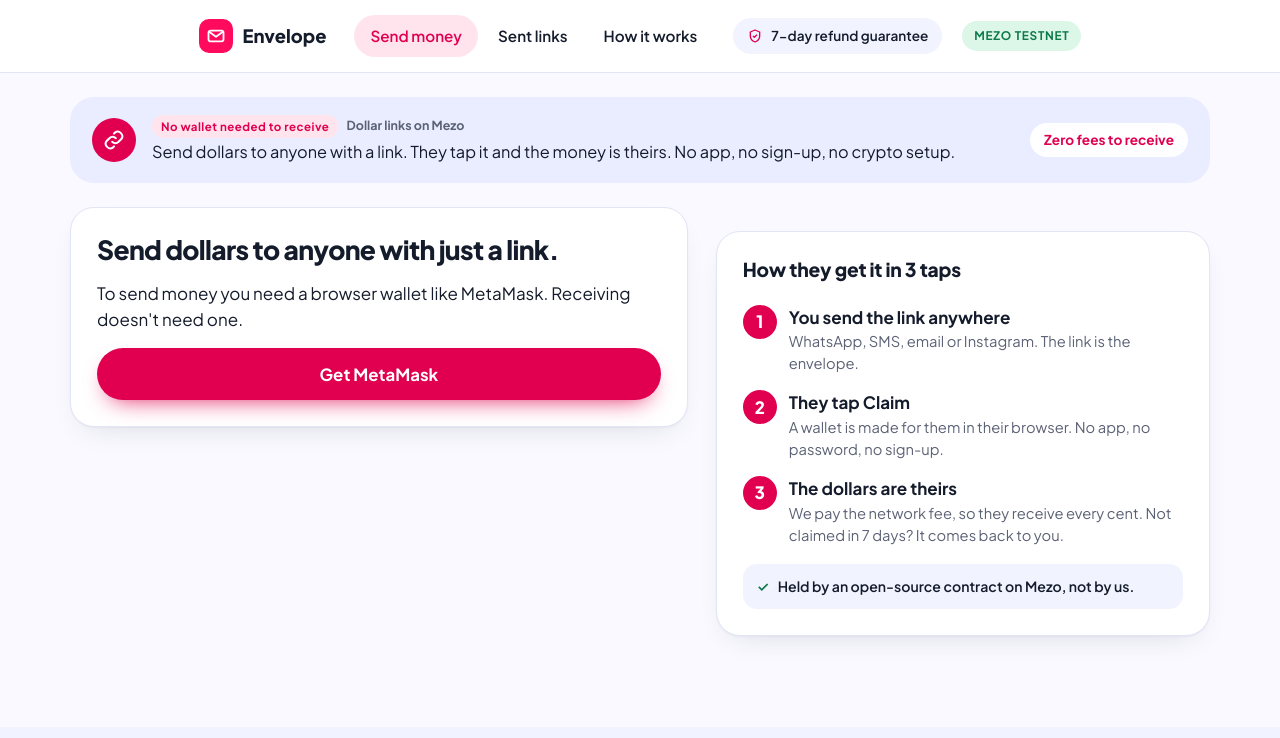
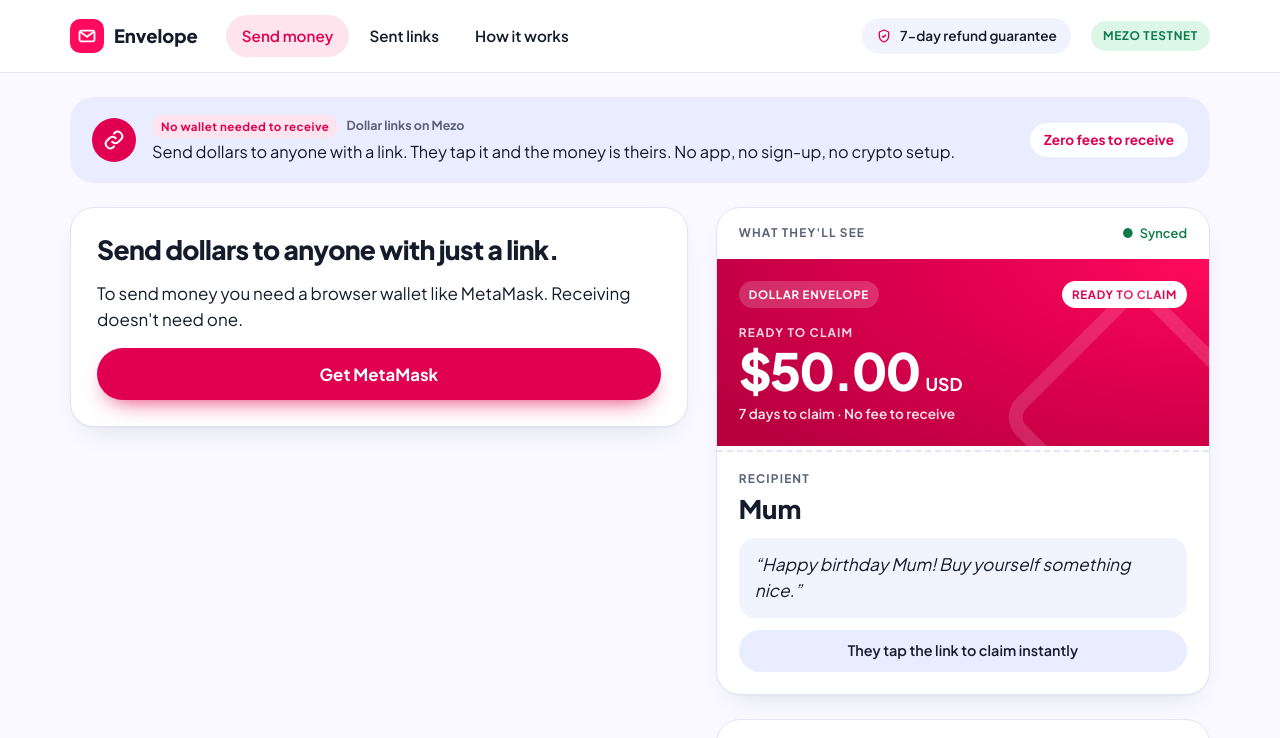
Before and after one commit to imprint-hash/envelope, a website with bundled scripts: page public/index.html in a window 1280 px wide. Shown: the top 738 px of the page. Built offline with nearby package versions, Linux system fonts and the light colour scheme.

Commit message:
Header alignment; sample voucher before connecting

```diff
--- a/public/css/style.css
+++ b/public/css/style.css
@@ -392,3 +392,4 @@
   .gift-head .pill-soft { display: none; }
   .amount-box .amount-input { font-size: 2.8rem !important; }
 }
+.top { display: block; }
--- a/public/js/send.js
+++ b/public/js/send.js
@@ -13,7 +13,7 @@
 
 function start() {
   stopWatch();
-  preview.replaceChildren();
+  preview.replaceChildren(voucher({ amount: "$50.00", name: "Mum", note: "Happy birthday Mum! Buy yourself something nice.", label: "What they'll see" }));
   walletGate(root, { intro: INTRO, onReady: showForm });
 }
 
```
